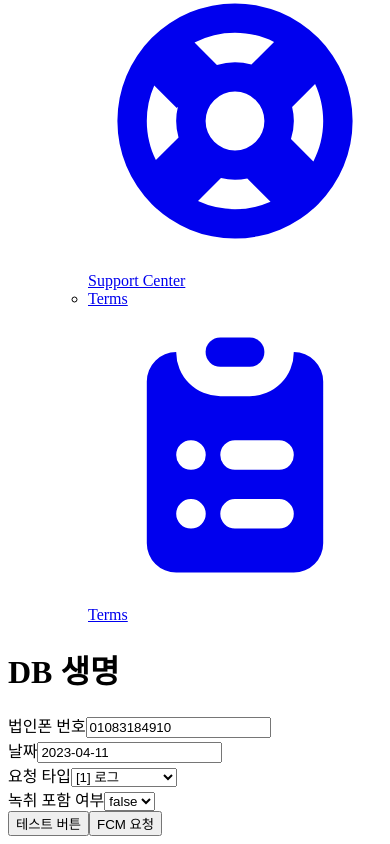
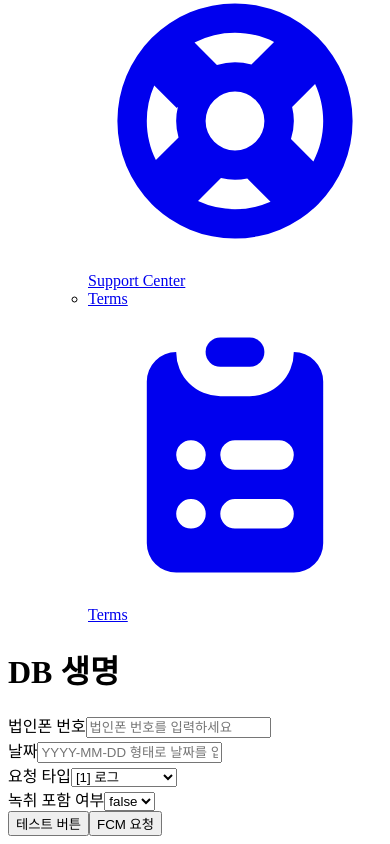
Before and after one commit to irlink-dev/irfcm, a Next.js app: page /dblife in a window 390 px wide. Shown: the part 3602-4446 px from the top of the page. Built offline with nearby package versions, Linux system fonts and the light colour scheme.

Commit message:
:hammer: 코드 수정 - FcmRequestForm에서 phoneNumber, date 기본값 삭제.

```diff
--- a/src/component/FcmRequestForm.tsx
+++ b/src/component/FcmRequestForm.tsx
@@ -42,8 +42,8 @@ export default function FcmRequestForm({ authorizationKey, firebaseConfig }: Pro
      * 사용자 입력값.
      */
     const [value, setValue] = useState<Request>({
-        phoneNumber: '01083184910',
-        date: '2023-04-11',
+        phoneNumber: '',
+        date: '',
         requestType: FcmRequestType.UPLOAD_LOGS,
         isIncludeRecord: false,
         // priority: 'high'
```
